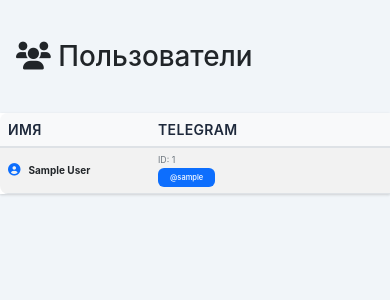
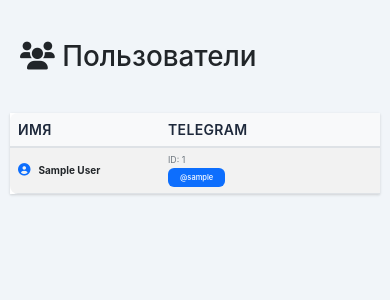
Before and after one commit to ntolkachev-gh/ai-community-bot, a Flask app: page /users in a window 390 px wide. Shown: the part 56-356 px from the top of the page. Run offline with Flask 3, Linux system fonts and the light colour scheme; tables that the repository leaves empty hold one stand-in row (values such as "Sample post").

Commit message:
feat: Обновлены отступы для улучшения адаптивности интерфейса пользователей
- Изменены параметры отступов для контейнера на 10px для лучшего отображения на разных экранах
- Оптимизированы стили для улучшения адаптивности интерфейса

```diff
--- a/templates/users.html
+++ b/templates/users.html
@@ -6,7 +6,7 @@
 </div>
 <!-- Закрываем контейнер из base.html чтобы выйти за его пределы -->
 <div class="container-fluid p-0">
-    <div class="w-100 px-3 py-3">
+    <div class="w-100 px-3 py-3" style="padding-left: 10px !important; padding-right: 10px !important;">
         <h1 class="mb-4">
             <i class="fas fa-users"></i> Пользователи
         </h1>
@@ -112,8 +112,8 @@
                                 width: 100vw !important;
                                 margin-left: 0 !important;
                                 margin-right: 0 !important;
-                                padding-left: 0 !important;
-                                padding-right: 0 !important;
+                                padding-left: 10px !important;
+                                padding-right: 10px !important;
                             }
 
                             /* Адаптивные стили для разных размеров экранов */
```
